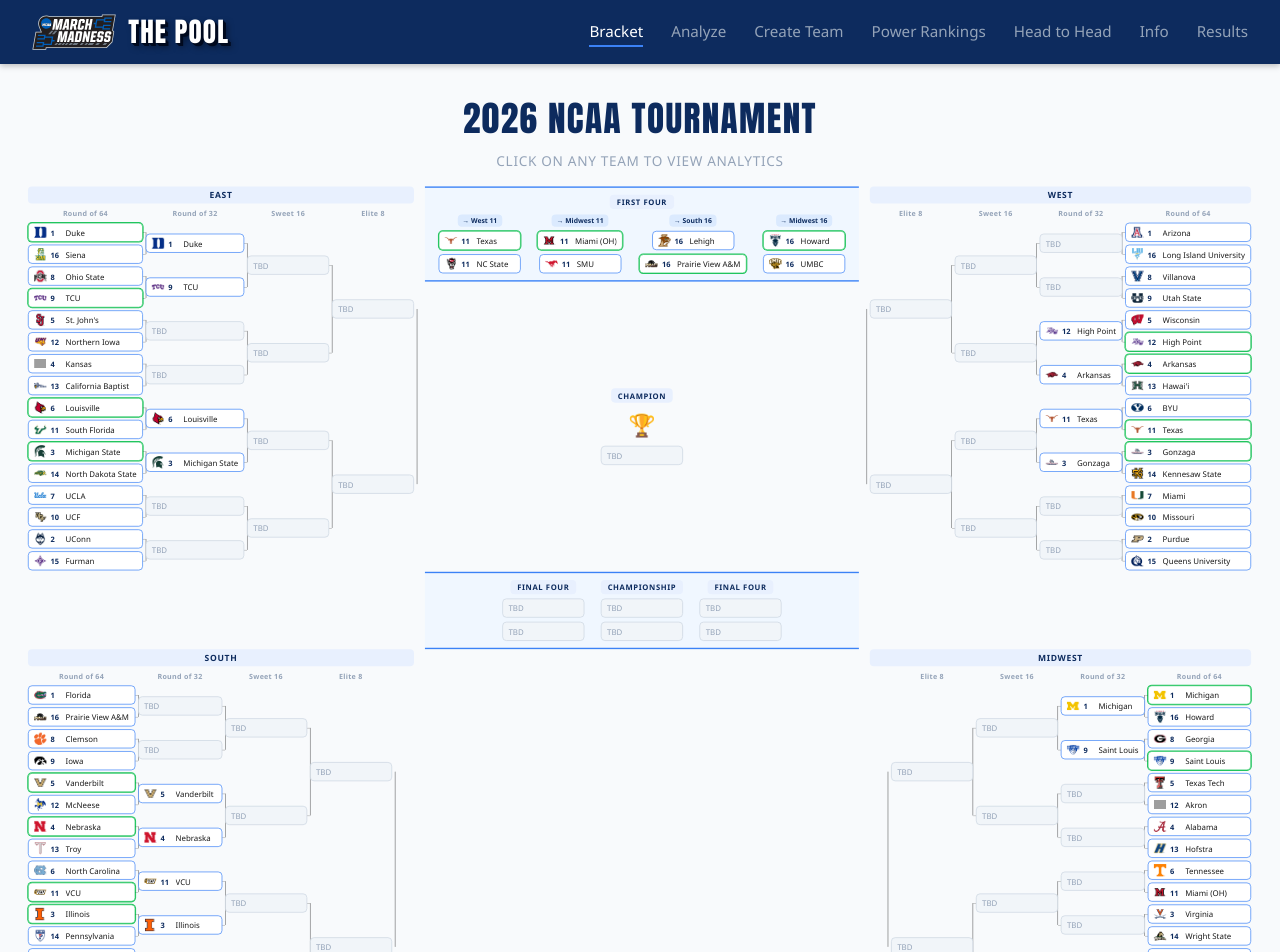
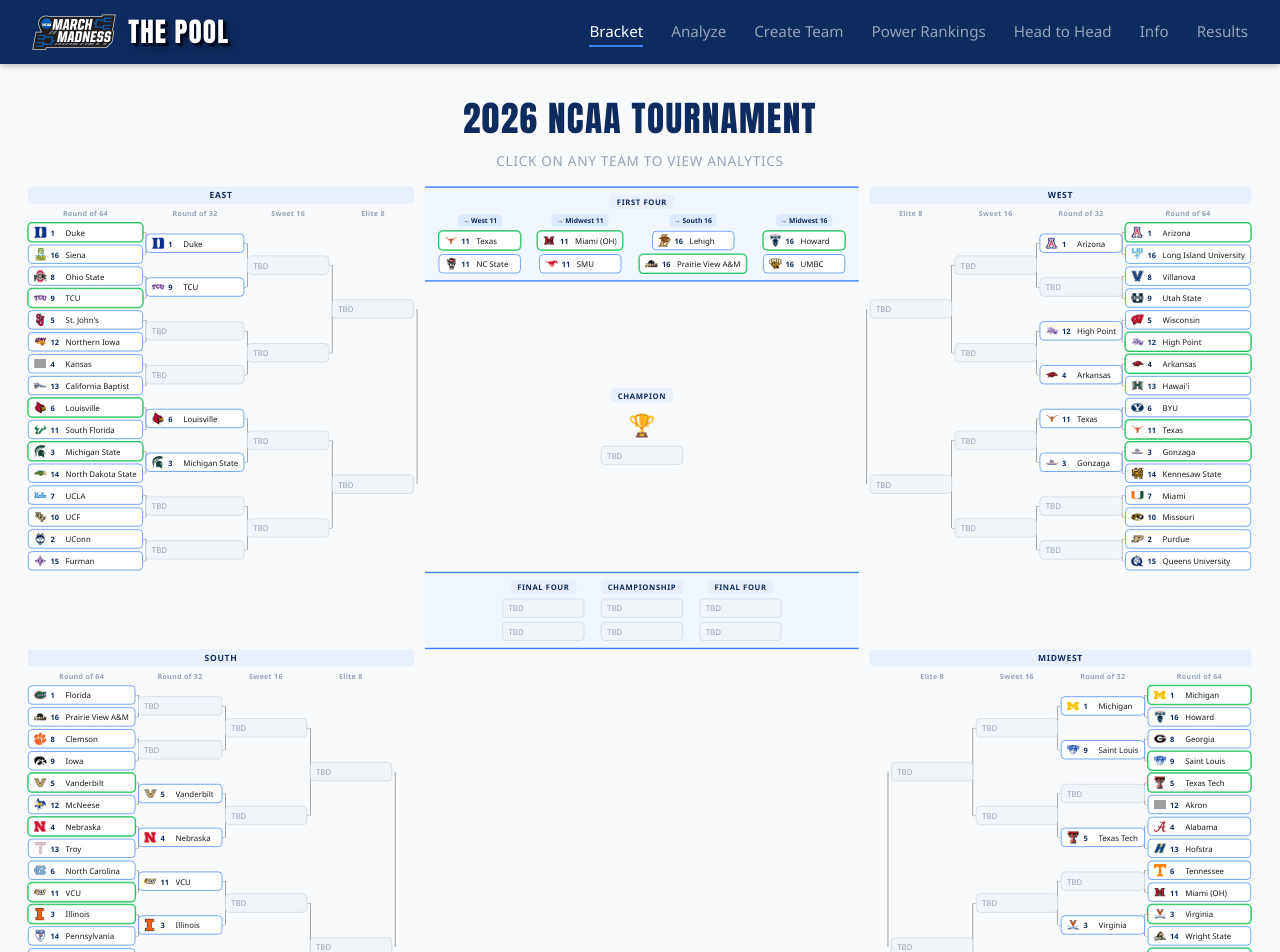
Before and after one commit to jmayanja33/march-madness-pool-analytics, a React (Vite) app in the folder frontend/: page /bracket in a window 1280 px wide. Shown: the top 952 px of the page. Built offline with nearby package versions, Linux system fonts and the light colour scheme; grey boxes are pictures that could not be loaded.

Commit message:
R64 Day 2 results updates - Part 1

```diff
--- a/frontend/src/data/bracketData.js
+++ b/frontend/src/data/bracketData.js
@@ -60,9 +60,9 @@
     s16: [], e8: [], f4: null,
   },
   West: {
-    r64Winners: ['Arkansas', 'High Point', 'Texas', 'Gonzaga'],
+    r64Winners: ['Arkansas', 'High Point', 'Texas', 'Gonzaga', 'Arizona'],
     //             1v16   8v9    5v12         4v13       6v11    3v14   7v10   2v15
-    r32: [null,   null, 'High Point', 'Arkansas', 'Texas',  'Gonzaga',  null,  null],
+    r32: ['Arizona',   null, 'High Point', 'Arkansas', 'Texas',  'Gonzaga',  null,  null],
     s16: [], e8: [], f4: null,
   },
   South: {
@@ -72,9 +72,9 @@
     s16: [], e8: [], f4: null,
   },
   Midwest: {
-    r64Winners: ['Michigan', 'Saint Louis'],
+    r64Winners: ['Michigan', 'Saint Louis', 'Virginia', 'Texas Tech', 'Kentucky'],
     //               1v16          8v9     5v12   4v13   6v11   3v14   7v10   2v15
-    r32: ['Michigan', 'Saint Louis', null,  null,  null,  null,  null,  null],
+    r32: ['Michigan', 'Saint Louis', null,  'Texas Tech',  null,  'Virginia',  'Kentucky',  null],
     s16: [], e8: [], f4: null,
   },
 };
```
Also changed, not shown: 1 other file (tests, documents, lock files or other folders).
